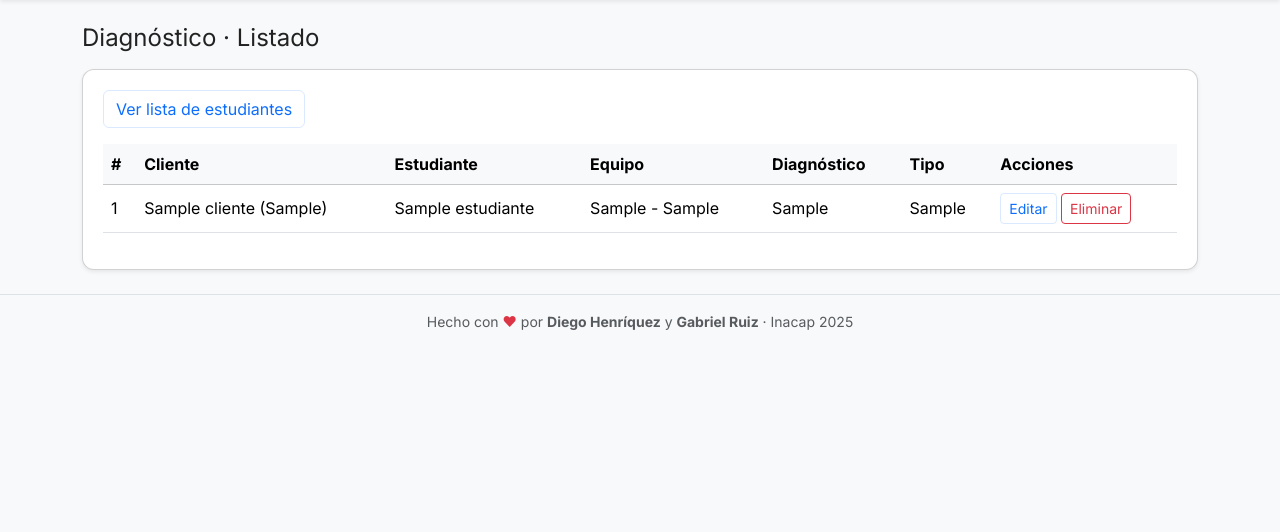
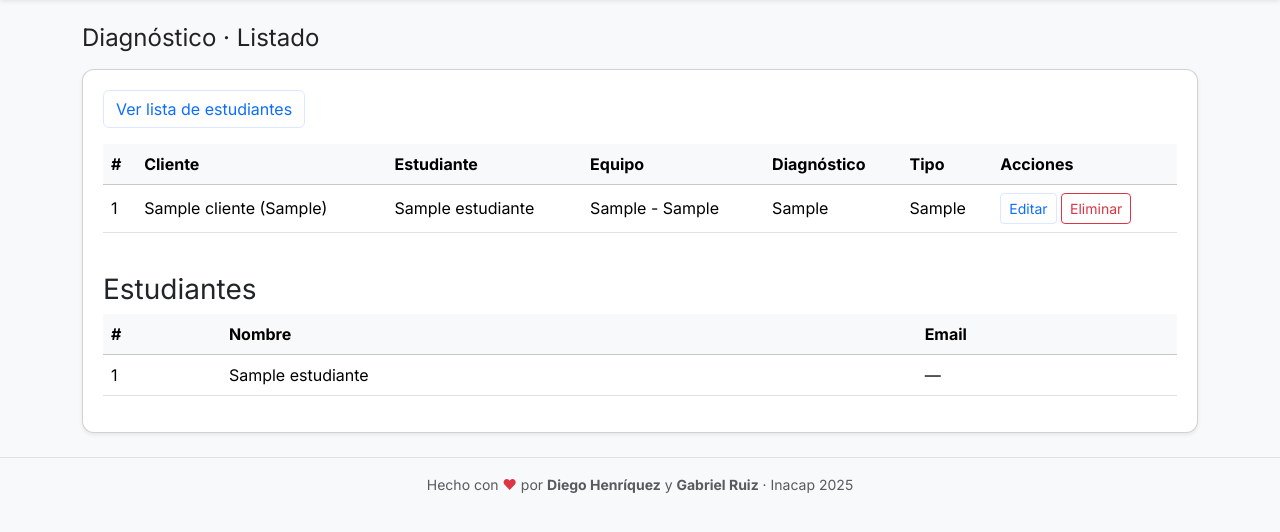
Before and after one commit to DiegoHenriquez17-lab/clinica_pc, a Django app: template recepcion/templates/recepcion/listado.html in a window 1280 px wide. Shown: the part 56-588 px from the top of the page. Run offline with Django 5.2, Linux system fonts and the light colour scheme; the template is opened without the code that fills it: values that come from a table or form of the project are taken from there, others are empty; tables that the repository leaves empty hold one stand-in row (values such as "Sample post").

Commit message:
recepcion: show estudiantes on listado page (include DB/fallback)

```diff
--- a/recepcion/templates/recepcion/listado.html
+++ b/recepcion/templates/recepcion/listado.html
@@ -33,4 +33,26 @@
 {% else %}
   <p class="text-muted m-0">No hay diagnósticos registrados aún.</p>
 {% endif %}
+
+{% if estudiantes %}
+  <h3 class="mt-4">Estudiantes</h3>
+  <div class="table-responsive">
+    <table class="table table-hover align-middle">
+      <thead class="table-light">
+        <tr><th>#</th><th>Nombre</th><th>Email</th></tr>
+      </thead>
+      <tbody>
+        {% for e in estudiantes %}
+          <tr>
+            <td>{{ forloop.counter }}</td>
+            <td>{{ e }}</td>
+            <td>—</td>
+          </tr>
+        {% endfor %}
+      </tbody>
+    </table>
+  </div>
+{% else %}
+  <p class="text-muted m-0">No hay estudiantes registrados aún.</p>
+{% endif %}
 {% endblock %}
```
Also changed, not shown: recepcion/views.py (+7 -2 lines).
